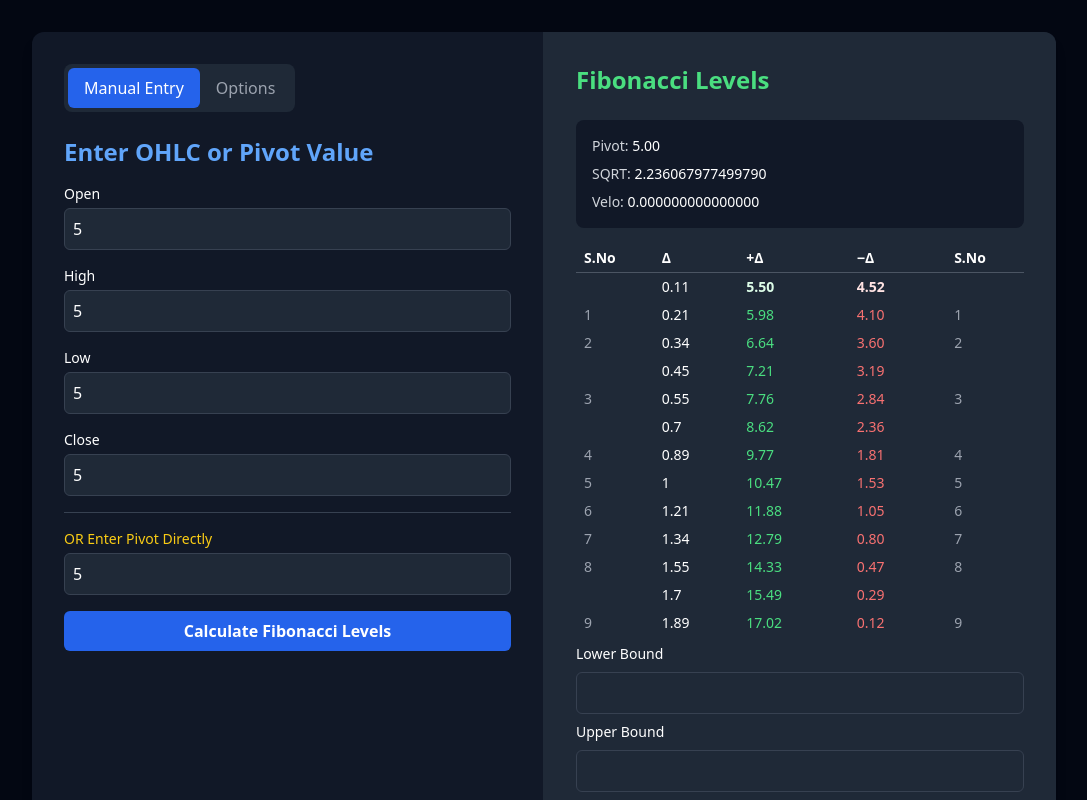
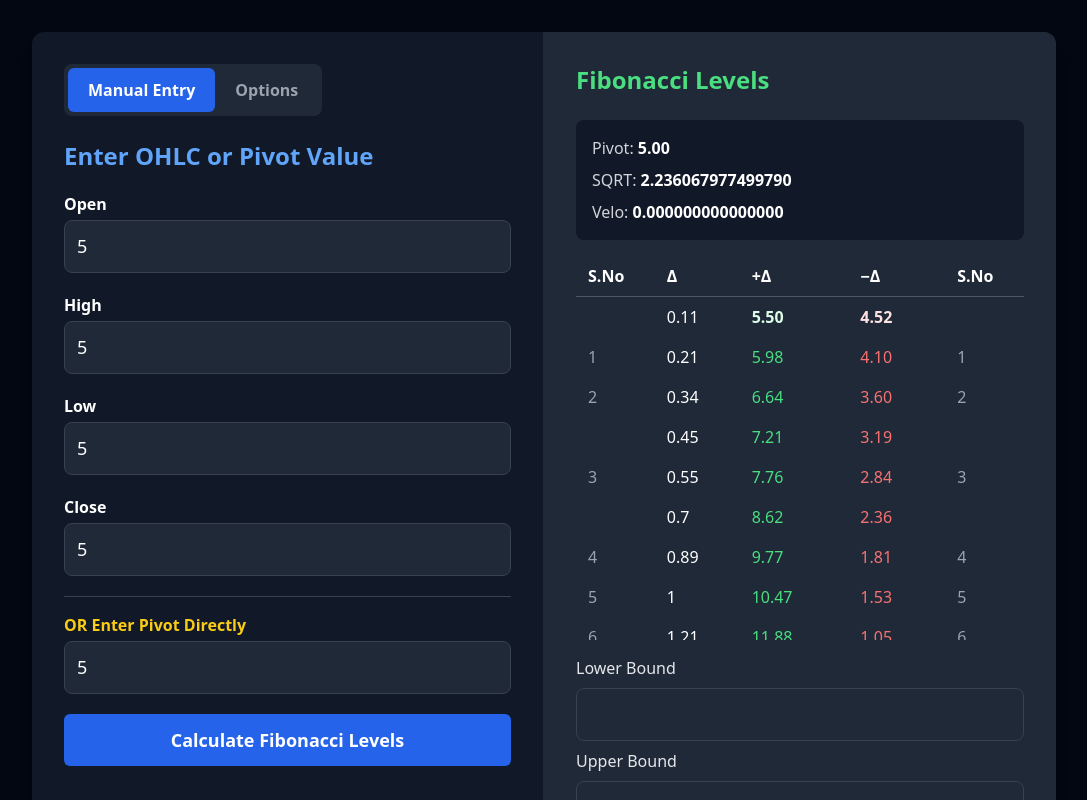
Before and after one commit to alankrit100/fibo-calculator, a React (Vite) app in the folder client/: page / in a window 1280 px wide. Both pictures are taken after typing "5", "5", "5", "5", "5" into the empty fields and a click on the button "Calculate Fibonacci Levels". Shown: the top 800 px of the page, without its empty margins (96-1183 px from the left). Built offline with nearby package versions, Linux system fonts and the light colour scheme.

Commit message:
custom fields for entering data

```diff
--- a/client/src/App.jsx
+++ b/client/src/App.jsx
@@ -2,6 +2,7 @@ import { useState, useCallback } from "react";
 import InputModeToggle from "./components/InputModeToggle";
 import ManualForm from "./components/ManualForm";
 import OptionsForm from "./components/OptionsForm";
+import NotesPanel from "./components/NotesPanel";
 import PivotDisplay from "./components/PivotDisplay";
 import ResultsTable from "./components/ResultsTable";
 import ExportControls from "./components/ExportControls";
@@ -100,8 +101,10 @@ export default function App() {
           )}
 
           {!results && (
-            <p className="text-gray-400 text-sm">Results will appear here after calculation.</p>
+            <p className="text-gray-400 text-base">Results will appear here after calculation.</p>
           )}
+
+          <NotesPanel />
         </div>
       </div>
     </div>
--- a/client/src/components/ExportControls.jsx
+++ b/client/src/components/ExportControls.jsx
@@ -4,16 +4,18 @@ import { generateCSV } from "../utils/formatters";
 export default function ExportControls({ levels }) {
   const [lower, setLower] = useState("");
   const [upper, setUpper] = useState("");
+  const [exportError, setExportError] = useState("");
 
   const handleExport = () => {
+    setExportError("");
     const lb = parseFloat(lower);
     const ub = parseFloat(upper);
     if (isNaN(lb) || isNaN(ub)) {
-      alert("Enter valid upper and lower bounds.");
+      setExportError("Enter valid upper and lower bounds.");
       return;
     }
     if (!levels || levels.length === 0) {
-      alert("No data to export.");
+      setExportError("No data to export.");
       return;
     }
 
@@ -27,28 +29,31 @@ export default function ExportControls({ levels }) {
 
   return (
     <div className="flex gap-2 items-center pt-4 flex-wrap">
-      <label className="text-sm">Lower Bound</label>
+      <label className="text-base font-medium text-gray-200">Lower Bound</label>
       <input
         type="number"
         step="0.01"
         value={lower}
         onChange={(e) => setLower(e.target.value)}
-        className="input-box w-24"
+        className="input-box w-28"
       />
-      <label className="text-sm">Upper Bound</label>
+      <label className="text-base font-medium text-gray-200">Upper Bound</label>
       <input
         type="number"
         step="0.01"
         value={upper}
         onChange={(e) => setUpper(e.target.value)}
-        className="input-box w-24"
+        className="input-box w-28"
       />
       <button
         onClick={handleExport}
-        className="bg-blue-500 hover:bg-blue-600 px-4 py-2 rounded-md font-semibold cursor-pointer"
+        className="bg-blue-500 hover:bg-blue-600 px-5 py-3 text-base rounded-md font-semibold cursor-pointer"
       >
         Export CSV
       </button>
+      {exportError && (
+        <p className="w-full text-red-400 text-base">{exportError}</p>
+      )}
     </div>
   );
 }
--- a/client/src/components/InputModeToggle.jsx
+++ b/client/src/components/InputModeToggle.jsx
@@ -2,7 +2,7 @@ export default function InputModeToggle({ mode, onChange }) {
   return (
     <div className="flex mb-6 bg-gray-800 rounded-lg p-1 w-fit">
       <button
-        className={`px-4 py-2 rounded-md font-medium cursor-pointer ${
+        className={`px-5 py-2.5 rounded-md font-semibold text-base cursor-pointer ${
           mode === "manual" ? "bg-blue-600 text-white" : "text-gray-400 hover:text-white"
         }`}
         onClick={() => onChange("manual")}
@@ -10,7 +10,7 @@ export default function InputModeToggle({ mode, onChange }) {
         Manual Entry
       </button>
       <button
-        className={`px-4 py-2 rounded-md font-medium cursor-pointer ${
+        className={`px-5 py-2.5 rounded-md font-semibold text-base cursor-pointer ${
           mode === "options" ? "bg-blue-600 text-white" : "text-gray-400 hover:text-white"
         }`}
         onClick={() => onChange("options")}
--- a/client/src/components/ManualForm.jsx
+++ b/client/src/components/ManualForm.jsx
@@ -33,11 +33,11 @@ export default function ManualForm({ onCalculate }) {
   };
 
   return (
-    <div className="space-y-4">
+    <div className="space-y-5">
       <h2 className="text-2xl font-bold text-blue-400">Enter OHLC or Pivot Value</h2>
       {FIELDS.map((key) => (
         <div key={key}>
-          <label className="block mb-1 text-sm font-medium capitalize">{key}</label>
+          <label className="block mb-1 text-base font-semibold capitalize">{key}</label>
           <input
             type="number"
             value={values[key]}
@@ -47,7 +47,7 @@ export default function ManualForm({ onCalculate }) {
         </div>
       ))}
       <div className="pt-4 border-t border-gray-700">
-        <label className="block mb-1 text-sm font-medium text-yellow-400">
+        <label className="block mb-1 text-base font-semibold text-yellow-400">
           OR Enter Pivot Directly
         </label>
         <input
@@ -60,7 +60,7 @@ export default function ManualForm({ onCalculate }) {
       </div>
       <button
         onClick={handleCalculate}
-        className="w-full bg-blue-600 hover:bg-blue-700 py-2 rounded-md font-semibold cursor-pointer"
+        className="w-full bg-blue-600 hover:bg-blue-700 py-3 text-lg rounded-md font-semibold cursor-pointer"
       >
         Calculate Fibonacci Levels
       </button>
--- /dev/null
+++ b/client/src/components/NotesPanel.jsx
@@ -0,0 +1,60 @@
+import { useState, useEffect } from "react";
+
+const NOTES_KEYS = ["buyAt", "target", "stoploss", "totalLines"];
+const LABELS = ["Buy at:", "Target:", "Stoploss:", "Total Lines:"];
+
+export default function NotesPanel() {
+  const [values, setValues] = useState(() => {
+    const saved = {};
+    NOTES_KEYS.forEach((key) => {
+      saved[key] = localStorage.getItem("notes_" + key) || "";
+    });
+    saved.remarks = localStorage.getItem("notes_remarks") || "";
+    return saved;
+  });
+
+  useEffect(() => {
+    NOTES_KEYS.forEach((key) => {
+      localStorage.setItem("notes_" + key, values[key]);
+    });
+    localStorage.setItem("notes_remarks", values.remarks);
+  }, [values]);
+
+  const handleChange = (key) => (e) => {
+    setValues((prev) => ({ ...prev, [key]: e.target.value }));
+  };
+
+  return (
+    <div className="mt-6 p-4 bg-gray-850 border border-gray-700 rounded-lg">
+      <h3 className="text-lg font-semibold text-yellow-400 mb-4">Notes</h3>
+      <div className="grid grid-cols-2 gap-3">
+        {NOTES_KEYS.map((key, i) => (
+          <div key={key}>
+            <label className="block mb-1 text-base font-medium text-gray-200">
+              {LABELS[i]}
+            </label>
+            <input
+              type="number"
+              value={values[key]}
+              onChange={handleChange(key)}
+              className="input-box text-lg py-3"
+              placeholder="—"
+            />
+          </div>
+        ))}
+      </div>
+      <div className="mt-3">
+        <label className="block mb-1 text-base font-medium text-gray-200">
+          Anything else?
+        </label>
+        <textarea
+          value={values.remarks}
+          onChange={handleChange("remarks")}
+          className="input-box text-base py-3 resize-y min-h-[60px]"
+          placeholder="Optional notes..."
+          rows={2}
+        />
+      </div>
+    </div>
+  );
+}
--- a/client/src/components/OptionsForm.jsx
+++ b/client/src/components/OptionsForm.jsx
@@ -32,11 +32,11 @@ export default function OptionsForm({ onCalculate }) {
   };
 
   return (
-    <div className="space-y-4">
+    <div className="space-y-5">
       <h2 className="text-2xl font-bold text-blue-400">Options Fibonacci Calculator</h2>
       {FIELDS.map((key) => (
         <div key={key}>
-          <label className="block mb-1 text-sm font-medium capitalize">{key}</label>
+          <label className="block mb-1 text-base font-semibold capitalize">{key}</label>
           <input
             type="number"
             value={values[key]}
@@ -46,7 +46,7 @@ export default function OptionsForm({ onCalculate }) {
         </div>
       ))}
       <div className="pt-4 border-t border-gray-700">
-        <label className="block mb-1 text-sm font-medium text-yellow-400">
+        <label className="block mb-1 text-base font-semibold text-yellow-400">
           OR Enter Pivot Directly
         </label>
         <input
@@ -59,7 +59,7 @@ export default function OptionsForm({ onCalculate }) {
       </div>
       <button
         onClick={handleCalculate}
-        className="w-full bg-blue-600 hover:bg-blue-700 py-2 rounded-md font-semibold cursor-pointer"
+        className="w-full bg-blue-600 hover:bg-blue-700 py-3 text-lg rounded-md font-semibold cursor-pointer"
       >
         Calculate Fibonacci Levels
       </button>
--- a/client/src/components/PivotDisplay.jsx
+++ b/client/src/components/PivotDisplay.jsx
@@ -1,14 +1,14 @@
 export default function PivotDisplay({ pivot, sqrtPivot, velo }) {
   return (
     <div className="space-y-2 mb-4 p-4 bg-gray-900 rounded-lg">
-      <p className="text-sm text-gray-300">
-        Pivot: <span className="text-white font-medium">{pivot.toFixed(2)}</span>
+      <p className="text-base text-gray-300">
+        Pivot: <span className="text-white font-semibold">{pivot.toFixed(2)}</span>
       </p>
-      <p className="text-sm text-gray-300">
-        SQRT: <span className="text-white font-medium">{sqrtPivot.toFixed(15)}</span>
+      <p className="text-base text-gray-300">
+        SQRT: <span className="text-white font-semibold">{sqrtPivot.toFixed(15)}</span>
       </p>
-      <p className="text-sm text-gray-300">
-        Velo: <span className="text-white font-medium">{isNaN(velo) ? "—" : velo.toFixed(15)}</span>
+      <p className="text-base text-gray-300">
+        Velo: <span className="text-white font-semibold">{isNaN(velo) ? "—" : velo.toFixed(15)}</span>
       </p>
     </div>
   );
--- a/client/src/components/ResultsTable.jsx
+++ b/client/src/components/ResultsTable.jsx
@@ -3,14 +3,14 @@ import { formatPrice } from "../utils/formatters";
 export default function ResultsTable({ levels, closestToHighIdx, closestToLowIdx }) {
   if (!levels || levels.length === 0) {
     return (
-      <table className="w-full text-left text-sm">
+      <table className="w-full text-left text-base">
         <thead className="border-b border-gray-600 text-white">
           <tr>
-            <th className="px-2 py-1">S.No</th>
-            <th className="px-2 py-1">Δ</th>
-            <th className="px-2 py-1">+Δ</th>
-            <th className="px-2 py-1">−Δ</th>
-            <th className="px-2 py-1">S.No</th>
+            <th className="px-3 py-2">S.No</th>
+            <th className="px-3 py-2">Δ</th>
+            <th className="px-3 py-2">+Δ</th>
+            <th className="px-3 py-2">−Δ</th>
+            <th className="px-3 py-2">S.No</th>
           </tr>
         </thead>
         <tbody>
@@ -26,14 +26,14 @@ export default function ResultsTable({ levels, closestToHighIdx, closestToLowIdx
 
   return (
     <div className="max-h-96 overflow-y-auto">
-      <table className="w-full text-left text-sm">
+      <table className="w-full text-left text-base">
         <thead className="border-b border-gray-600 text-white sticky top-0 bg-gray-800">
           <tr>
-            <th className="px-2 py-1">S.No</th>
-            <th className="px-2 py-1">Δ</th>
-            <th className="px-2 py-1">+Δ</th>
-            <th className="px-2 py-1">−Δ</th>
-            <th className="px-2 py-1">S.No</th>
+            <th className="px-3 py-2">S.No</th>
+            <th className="px-3 py-2">Δ</th>
+            <th className="px-3 py-2">+Δ</th>
+            <th className="px-3 py-2">−Δ</th>
+            <th className="px-3 py-2">S.No</th>
           </tr>
         </thead>
         <tbody>
@@ -53,11 +53,11 @@ export default function ResultsTable({ levels, closestToHighIdx, closestToLowIdx
               if (showSno) sno++;
               return (
                 <tr key={i} className="hover:bg-gray-700">
-                  <td className="px-2 py-1 text-gray-400">{showSno ? sno : ""}</td>
-                  <td className="px-2 py-1 font-medium">{lv.delta}</td>
-                  <td className={"px-2 py-1 " + plusClass}>{formatPrice(lv.plus)}</td>
-                  <td className={"px-2 py-1 " + minusClass}>{formatPrice(lv.minus)}</td>
-                  <td className="px-2 py-1 text-gray-400">{showSno ? sno : ""}</td>
+                  <td className="px-3 py-2 text-gray-400">{showSno ? sno : ""}</td>
+                  <td className="px-3 py-2 font-medium">{lv.delta}</td>
+                  <td className={"px-3 py-2 " + plusClass}>{formatPrice(lv.plus)}</td>
+                  <td className={"px-3 py-2 " + minusClass}>{formatPrice(lv.minus)}</td>
+                  <td className="px-3 py-2 text-gray-400">{showSno ? sno : ""}</td>
                 </tr>
               );
             });
--- a/client/src/styles/index.css
+++ b/client/src/styles/index.css
@@ -4,10 +4,11 @@
 
 .input-box {
   width: 100%;
-  padding: 0.5rem;
+  padding: 0.75rem;
+  font-size: 1.125rem;
   background-color: #1f2937;
   border: 1px solid #374151;
-  border-radius: 0.375rem;
+  border-radius: 0.5rem;
   color: white;
   outline: none;
   transition: border 0.2s;
@@ -16,3 +17,7 @@
 .input-box:focus {
   border-color: #3b82f6;
 }
+
+.input-box::placeholder {
+  color: #6b7280;
+}
```
